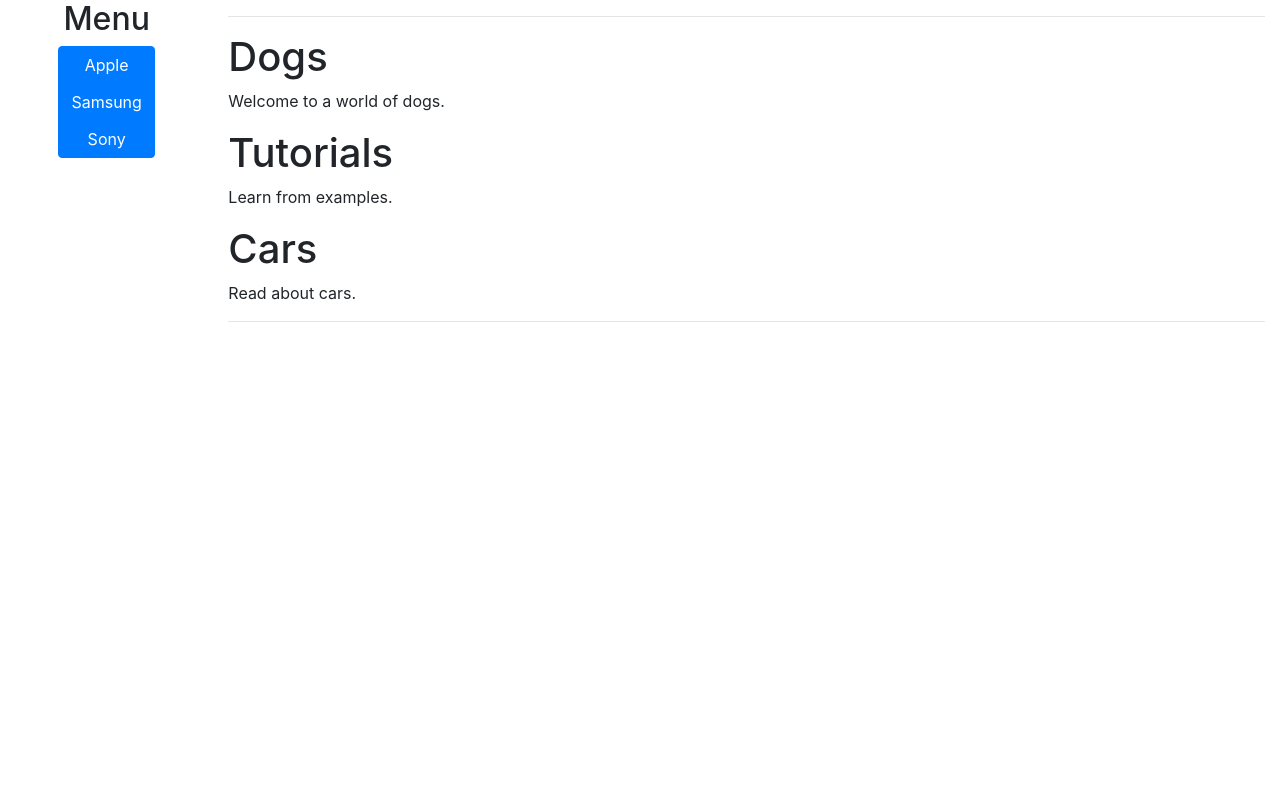
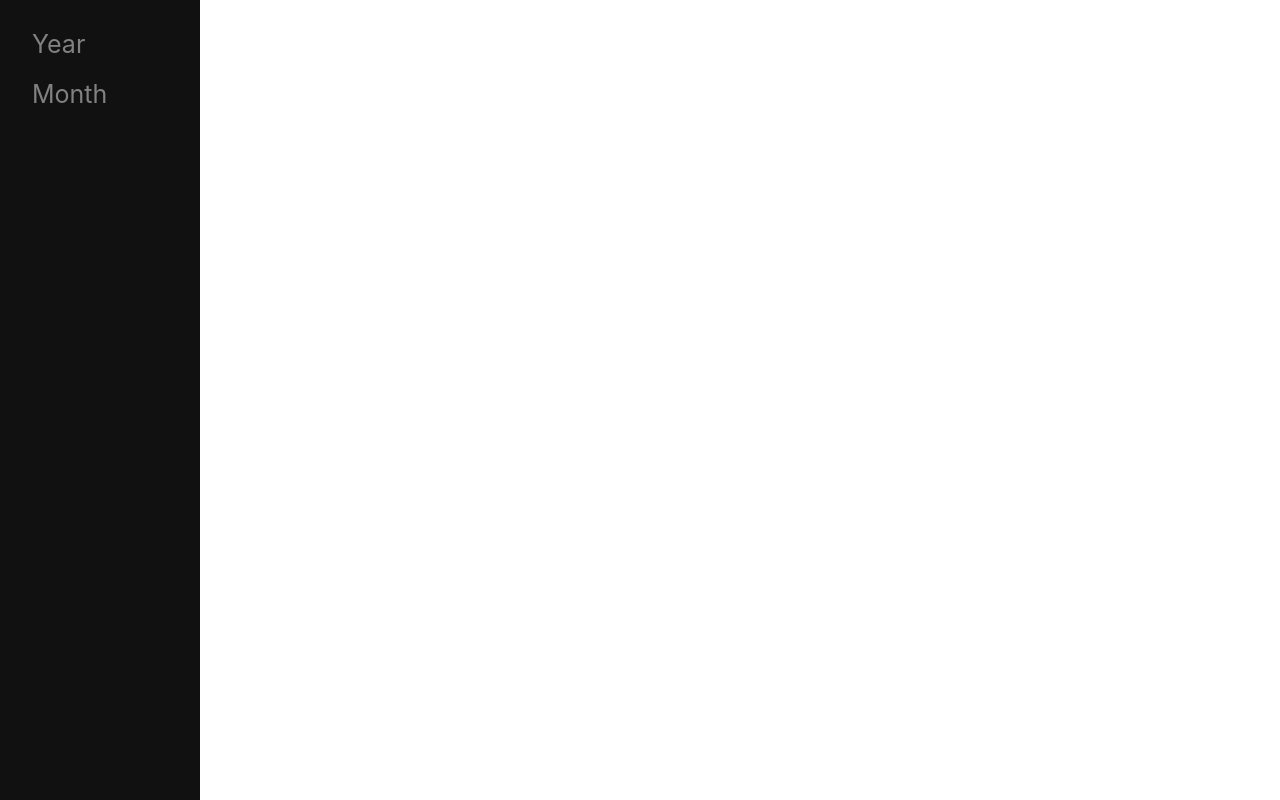
Before and after one commit to LakunCindy/django-angular, an Angular app in the folder BTBO2/: page /stats in a window 1280 px wide. Built offline with nearby package versions, Linux system fonts and the light colour scheme.

Commit message:
ajout de la sidenav

```diff
--- a/BTBO2/src/app/component/stats/stats.component.css
+++ b/BTBO2/src/app/component/stats/stats.component.css
@@ -6,6 +6,26 @@ html,body {
     text-align: center;
 }
 
-#menu {
+.sidenav {
     height: 100%;
-}
+    width: 200px;
+    position: fixed;
+    z-index: 1;
+    top: 0;
+    left: 0;
+    background-color: #111;
+    overflow-x: hidden;
+    padding-top: 20px;
+  }
+
+  .sidenav a {
+    padding: 6px 6px 6px 32px;
+    text-decoration: none;
+    font-size: 25px;
+    color: #818181;
+    display: block;
+  }
+
+  .sidenav a:hover {
+    color: #f1f1f1;
+  }
--- a/BTBO2/src/app/component/stats/stats.component.html
+++ b/BTBO2/src/app/component/stats/stats.component.html
@@ -1,34 +1,13 @@
-<div class="container-fluid h-100">
-    <div class="row justify-content-center h-100" ng-model="myVar">
-        <div class="col-sm-2" id="menu">
-            <h2>Menu</h2>
-            <div class="btn-group-vertical">
-                <button type="button" class="btn btn-primary" value="dogs">Apple</button>
-                <button type="button" class="btn btn-primary" value="tuts">Samsung</button>
-                <button type="button" class="btn btn-primary" value="cars">Sony</button>
+<div class="container">
+    <div class="row">
+        <div class="col-sm-1">
+            <div class="sidenav">
+                <a routerLink="/yeargain" routerLinkActive="active">Year</a>
+                <a routerLink="/monthgain" routerLinkActive="active">Month</a>
             </div>
         </div>
-        <div class="col-sm-10">
-            <hr>
-            <div [ngSwitch]="dogs">
-                <div *ngSwitchCase="dogs">
-                    <h1>Dogs</h1>
-                    <p>Welcome to a world of dogs.</p>
-                </div>
-                <div *ngSwitchCase="tuts">
-                    <h1>Tutorials</h1>
-                    <p>Learn from examples.</p>
-                </div>
-                <div *ngSwitchCase="cars">
-                    <h1>Cars</h1>
-                    <p>Read about cars.</p>
-                </div>
-                <div *ngSwitchDefault>
-                    <h1>Switch</h1>
-                    <p>Select topic from the dropdown, to switch the content of this DIV.</p>
-                </div>
-            </div>
-            <hr>
+        <div class="col-sm-11">
+            <router-outlet name='sub-component'></router-outlet>
         </div>
     </div>
 </div>
```
